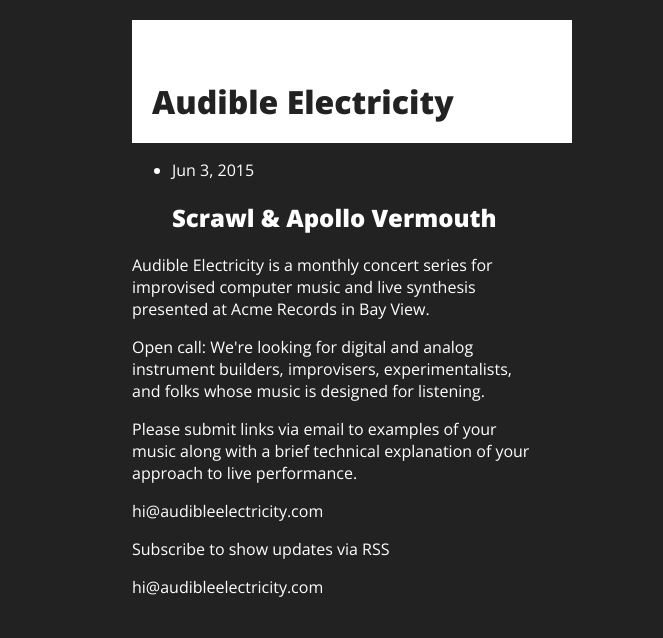
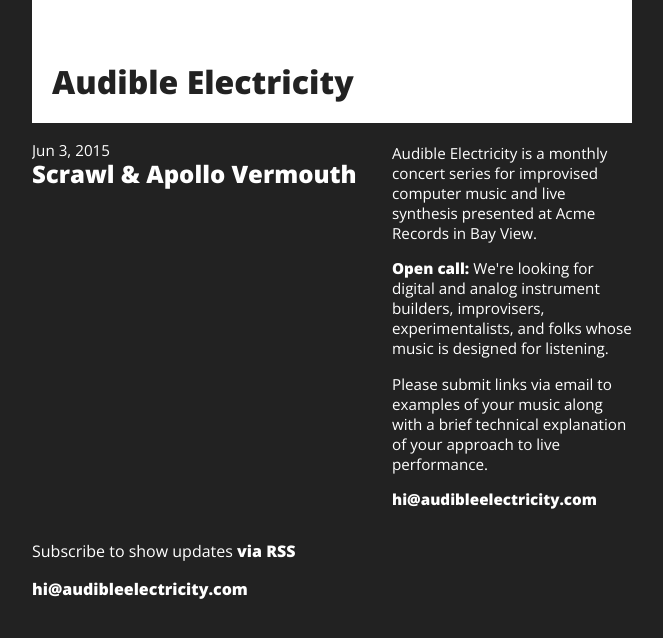
Before and after one commit to hecanjog/audibleelectricity.com, a Jekyll site: the page built from index.html, in a window 1280 px wide. Shown: the top 638 px of the page, without its empty margins (308-971 px from the left). Built offline with Jekyll 4.4.1, drawn with Linux system fonts in a browser that asks for light colours.

Commit message:
Style cleanup and added normalize.css

```diff
--- a/_includes/header.html
+++ b/_includes/header.html
@@ -1,3 +1,3 @@
-<header>
+<header class="main-header">
     <a class="site-title" href="{{ site.baseurl }}/">{{ site.title }}</a>
 </header>
--- a/_layouts/default.html
+++ b/_layouts/default.html
@@ -16,7 +16,7 @@
         <div class="sidebar">
             <p class="description">{{ site.description }}</p>
 
-            <p>Open call: We're looking for digital and analog instrument builders, improvisers, experimentalists, and folks whose
+            <p><strong>Open call:</strong> We're looking for digital and analog instrument builders, improvisers, experimentalists, and folks whose
             music is designed for listening.</p>
 
            <p>Please submit links via email to examples of your music along with a brief technical explanation of your approach to live performance.</p>
--- a/_sass/_home.scss
+++ b/_sass/_home.scss
@@ -0,0 +1,23 @@
+.show-list {
+    list-style-type: none;
+    margin: 0;
+    padding: 0;
+    padding-top: 20px;
+
+    .show-date {
+        margin: 0;
+        line-height: 1;
+        font-weight: 400;
+        font-size: 0.95em;
+    }
+
+    .show-link {
+        margin: 0;
+        line-height: 1.3;
+        font-weight: 800;
+    }
+
+    li {
+        padding-bottom: 20px;
+    }
+}
--- /dev/null
+++ b/_sass/_mixins.scss
@@ -0,0 +1,13 @@
+@mixin respond-to($breakpoint) {
+    @if $breakpoint == "medium" {
+        @media all and (min-width: $medium-width) {
+            @content;
+        }
+    }
+
+    @else if $breakpoint == "large" {
+        @media all and (min-width: $large-width) {
+            @content;
+        }
+    }
+}
--- /dev/null
+++ b/_sass/_normalize.scss
@@ -0,0 +1,427 @@
+/*! normalize.css v3.0.2 | MIT License | git.io/normalize */
+
+/**
+ * 1. Set default font family to sans-serif.
+ * 2. Prevent iOS text size adjust after orientation change, without disabling
+ *    user zoom.
+ */
+
+html {
+  font-family: sans-serif; /* 1 */
+  -ms-text-size-adjust: 100%; /* 2 */
+  -webkit-text-size-adjust: 100%; /* 2 */
+}
+
+/**
+ * Remove default margin.
+ */
+
+body {
+  margin: 0;
+}
+
+/* HTML5 display definitions
+   ========================================================================== */
+
+/**
+ * Correct `block` display not defined for any HTML5 element in IE 8/9.
+ * Correct `block` display not defined for `details` or `summary` in IE 10/11
+ * and Firefox.
+ * Correct `block` display not defined for `main` in IE 11.
+ */
+
+article,
+aside,
+details,
+figcaption,
+figure,
+footer,
+header,
+hgroup,
+main,
+menu,
+nav,
+section,
+summary {
+  display: block;
+}
+
+/**
+ * 1. Correct `inline-block` display not defined in IE 8/9.
+ * 2. Normalize vertical alignment of `progress` in Chrome, Firefox, and Opera.
+ */
+
+audio,
+canvas,
+progress,
+video {
+  display: inline-block; /* 1 */
+  vertical-align: baseline; /* 2 */
+}
+
+/**
+ * Prevent modern browsers from displaying `audio` without controls.
+ * Remove excess height in iOS 5 devices.
+ */
+
+audio:not([controls]) {
+  display: none;
+  height: 0;
+}
+
+/**
+ * Address `[hidden]` styling not present in IE 8/9/10.
+ * Hide the `template` element in IE 8/9/11, Safari, and Firefox < 22.
+ */
+
+[hidden],
+template {
+  display: none;
+}
+
+/* Links
+   ========================================================================== */
+
+/**
+ * Remove the gray background color from active links in IE 10.
+ */
+
+a {
+  background-color: transparent;
+}
+
+/**
+ * Improve readability when focused and also mouse hovered in all browsers.
+ */
+
+a:active,
+a:hover {
+  outline: 0;
+}
+
+/* Text-level semantics
+   ========================================================================== */
+
+/**
+ * Address styling not present in IE 8/9/10/11, Safari, and Chrome.
+ */
+
+abbr[title] {
+  border-bottom: 1px dotted;
+}
+
+/**
+ * Address style set to `bolder` in Firefox 4+, Safari, and Chrome.
+ */
+
+b,
+strong {
+  font-weight: bold;
+}
+
+/**
+ * Address styling not present in Safari and Chrome.
+ */
+
+dfn {
+  font-style: italic;
+}
+
+/**
+ * Address variable `h1` font-size and margin within `section` and `article`
+ * contexts in Firefox 4+, Safari, and Chrome.
+ */
+
+h1 {
+  font-size: 2em;
+  margin: 0.67em 0;
+}
+
+/**
+ * Address styling not present in IE 8/9.
+ */
+
+mark {
+  background: #ff0;
+  color: #000;
+}
+
+/**
+ * Address inconsistent and variable font size in all browsers.
+ */
+
+small {
+  font-size: 80%;
+}
+
+/**
+ * Prevent `sub` and `sup` affecting `line-height` in all browsers.
+ */
+
+sub,
+sup {
+  font-size: 75%;
+  line-height: 0;
+  position: relative;
+  vertical-align: baseline;
+}
+
+sup {
+  top: -0.5em;
+}
+
+sub {
+  bottom: -0.25em;
+}
+
+/* Embedded content
+   ========================================================================== */
+
+/**
+ * Remove border when inside `a` element in IE 8/9/10.
+ */
+
+img {
+  border: 0;
+}
+
+/**
+ * Correct overflow not hidden in IE 9/10/11.
+ */
+
+svg:not(:root) {
+  overflow: hidden;
+}
+
+/* Grouping content
+   ========================================================================== */
+
+/**
+ * Address margin not present in IE 8/9 and Safari.
+ */
+
+figure {
+  margin: 1em 40px;
+}
+
+/**
+ * Address differences between Firefox and other browsers.
+ */
+
+hr {
+  -moz-box-sizing: content-box;
+  box-sizing: content-box;
+  height: 0;
+}
+
+/**
+ * Contain overflow in all browsers.
+ */
+
+pre {
+  overflow: auto;
+}
+
+/**
+ * Address odd `em`-unit font size rendering in all browsers.
+ */
+
+code,
+kbd,
+pre,
+samp {
+  font-family: monospace, monospace;
+  font-size: 1em;
+}
+
+/* Forms
+   ========================================================================== */
+
+/**
+ * Known limitation: by default, Chrome and Safari on OS X allow very limited
+ * styling of `select`, unless a `border` property is set.
+ */
+
+/**
+ * 1. Correct color not being inherited.
+ *    Known issue: affects color of disabled elements.
+ * 2. Correct font properties not being inherited.
+ * 3. Address margins set differently in Firefox 4+, Safari, and Chrome.
+ */
+
+button,
+input,
+optgroup,
+select,
+textarea {
+  color: inherit; /* 1 */
+  font: inherit; /* 2 */
+  margin: 0; /* 3 */
+}
+
+/**
+ * Address `overflow` set to `hidden` in IE 8/9/10/11.
+ */
+
+button {
+  overflow: visible;
+}
+
+/**
+ * Address inconsistent `text-transform` inheritance for `button` and `select`.
+ * All other form control elements do not inherit `text-transform` values.
+ * Correct `button` style inheritance in Firefox, IE 8/9/10/11, and Opera.
+ * Correct `select` style inheritance in Firefox.
+ */
+
+button,
+select {
+  text-transform: none;
+}
+
+/**
+ * 1. Avoid the WebKit bug in Android 4.0.* where (2) destroys native `audio`
+ *    and `video` controls.
+ * 2. Correct inability to style clickable `input` types in iOS.
+ * 3. Improve usability and consistency of cursor style between image-type
+ *    `input` and others.
+ */
+
+button,
+html input[type="button"], /* 1 */
+input[type="reset"],
+input[type="submit"] {
+  -webkit-appearance: button; /* 2 */
+  cursor: pointer; /* 3 */
+}
+
+/**
+ * Re-set default cursor for disabled elements.
+ */
+
+button[disabled],
+html input[disabled] {
+  cursor: default;
+}
+
+/**
+ * Remove inner padding and border in Firefox 4+.
+ */
+
+button::-moz-focus-inner,
+input::-moz-focus-inner {
+  border: 0;
+  padding: 0;
+}
+
+/**
+ * Address Firefox 4+ setting `line-height` on `input` using `!important` in
+ * the UA stylesheet.
+ */
+
+input {
+  line-height: normal;
+}
+
+/**
+ * It's recommended that you don't attempt to style these elements.
+ * Firefox's implementation doesn't respect box-sizing, padding, or width.
+ *
+ * 1. Address box sizing set to `content-box` in IE 8/9/10.
+ * 2. Remove excess padding in IE 8/9/10.
+ */
+
+input[type="checkbox"],
+input[type="radio"] {
+  box-sizing: border-box; /* 1 */
+  padding: 0; /* 2 */
+}
+
+/**
+ * Fix the cursor style for Chrome's increment/decrement buttons. For certain
+ * `font-size` values of the `input`, it causes the cursor style of the
+ * decrement button to change from `default` to `text`.
+ */
+
+input[type="number"]::-webkit-inner-spin-button,
+input[type="number"]::-webkit-outer-spin-button {
+  height: auto;
+}
+
+/**
+ * 1. Address `appearance` set to `searchfield` in Safari and Chrome.
+ * 2. Address `box-sizing` set to `border-box` in Safari and Chrome
+ *    (include `-moz` to future-proof).
+ */
+
+input[type="search"] {
+  -webkit-appearance: textfield; /* 1 */
+  -moz-box-sizing: content-box;
+  -webkit-box-sizing: content-box; /* 2 */
+  box-sizing: content-box;
+}
+
+/**
+ * Remove inner padding and search cancel button in Safari and Chrome on OS X.
+ * Safari (but not Chrome) clips the cancel button when the search input has
+ * padding (and `textfield` appearance).
+ */
+
+input[type="search"]::-webkit-search-cancel-button,
+input[type="search"]::-webkit-search-decoration {
+  -webkit-appearance: none;
+}
+
+/**
+ * Define consistent border, margin, and padding.
+ */
+
+fieldset {
+  border: 1px solid #c0c0c0;
+  margin: 0 2px;
+  padding: 0.35em 0.625em 0.75em;
+}
+
+/**
+ * 1. Correct `color` not being inherited in IE 8/9/10/11.
+ * 2. Remove padding so people aren't caught out if they zero out fieldsets.
+ */
+
+legend {
+  border: 0; /* 1 */
+  padding: 0; /* 2 */
+}
+
+/**
+ * Remove default vertical scrollbar in IE 8/9/10/11.
+ */
+
+textarea {
+  overflow: auto;
+}
+
+/**
+ * Don't inherit the `font-weight` (applied by a rule above).
+ * NOTE: the default cannot safely be changed in Chrome and Safari on OS X.
+ */
+
+optgroup {
+  font-weight: bold;
+}
+
+/* Tables
+   ========================================================================== */
+
+/**
+ * Remove most spacing between table cells.
+ */
+
+table {
+  border-collapse: collapse;
+  border-spacing: 0;
+}
+
+td,
+th {
+  padding: 0;
+}
--- a/_sass/_shows.scss
+++ b/_sass/_shows.scss
@@ -0,0 +1,3 @@
+.show-title {
+    line-height: 1;
+}
--- a/css/main.scss
+++ b/css/main.scss
@@ -1,22 +1,39 @@
 ---
-# Only the main Sass file needs front matter (the dashes are enough)
+# Main styles
 ---
 @charset "utf-8";
 
+$bg-color: #222;
+$fg-color: #fff;
+$main-width: 100%;
+$medium-width: 600px;
+$large-width: 1200px;
+
+@import "normalize";
+@import "mixins";
+
+* {
+    box-sizing: border-box;
+}
+
 html {
-    background-color: #222;
-    color: #fff;
+    background-color: $bg-color;
+    color: $fg-color;
     font-family: 'Open Sans', sans-serif;
 }
 
 body {
-    width: 400px;
-    margin: 0 auto;
-    padding-top: 20px;
+    width: $main-width;
+
+    @include respond-to(medium) {
+        width: $medium-width;
+        margin: 0 auto;
+    }
 }
 
 a {
-    color: #fff;
+    color: $fg-color;
+    font-weight: 800;
     text-decoration: none;
 }
 
@@ -24,9 +41,9 @@
     text-decoration: underline;
 }
 
-header {
+.main-header {
     width: 100%;
-    background-color: #fff;
+    background-color: $fg-color;
     padding: 20px;
 }
 
@@ -39,5 +56,30 @@
     font-size: 32px;
 }
 
+main {
+    overflow: hidden;
+    zoom: 1;
+
+    .content {
+        padding-right: 15px;
+
+        @include respond-to(medium) {
+            float: left;
+            width: 60%;
+        }
+    }
+
+    .sidebar {
+        padding-top: 5px;
+        font-size: 0.95em;
+
+        @include respond-to(medium) {
+            float: right;
+            width: 40%;
+        }
+    }
+
+}
+
 @import "home";
 @import "shows";
--- a/index.html
+++ b/index.html
@@ -7,11 +7,8 @@
   <ul class="show-list">
     {% for post in site.posts %}
       <li>
-        <span class="show-date">{{ post.date | date: "%b %-d, %Y" }}</span>
-
-        <h2>
-          <a class="show-link" href="{{ post.url | prepend: site.baseurl }}">{{ post.title }}</a>
-        </h2>
+        <h3 class="show-date">{{ post.date | date: "%b %-d, %Y" }}</h3>
+        <h2 class="show-link"><a href="{{ post.url | prepend: site.baseurl }}">{{ post.title }}</a></h2>
       </li>
     {% endfor %}
   </ul>
```
Also changed, not shown: _layouts/show.html (+4 -4 lines).
